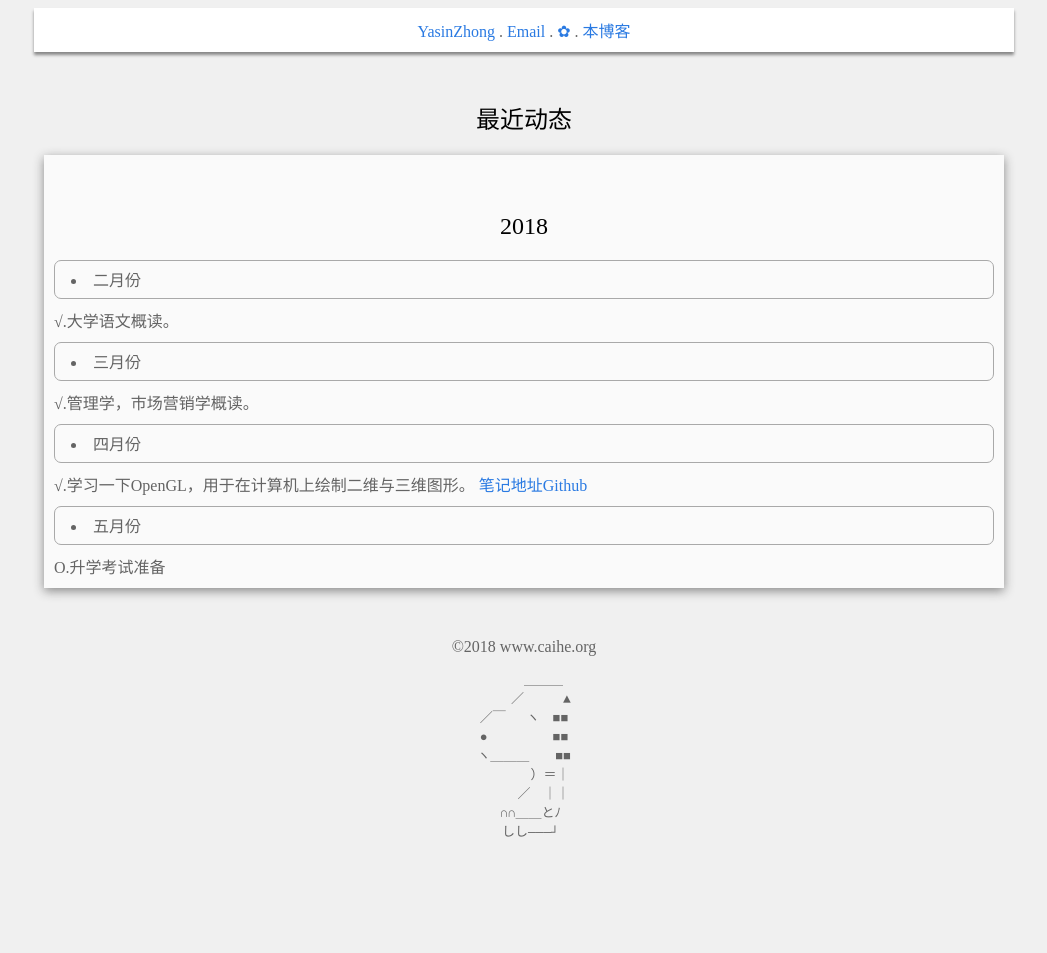
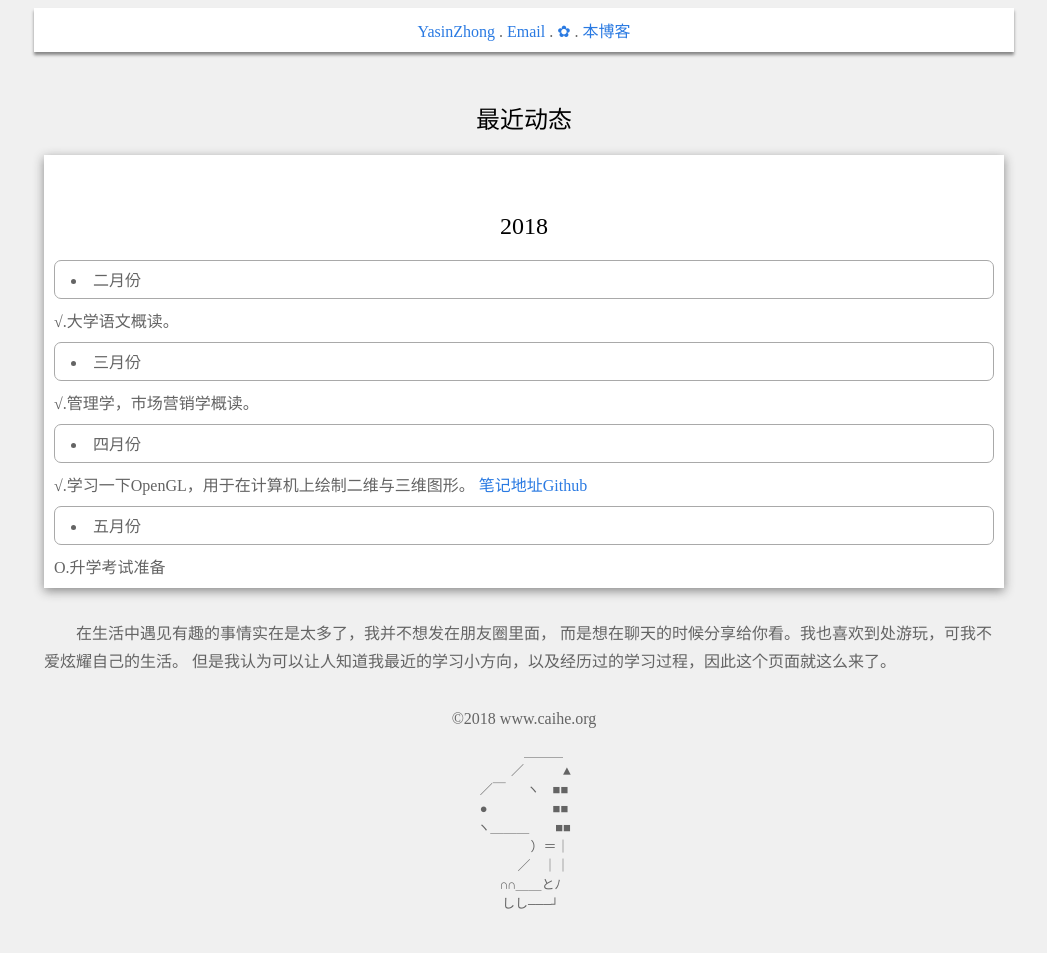
Before and after one commit to YasinZhong/yasinzhong.github.io, a Jekyll site: the page built from post0/MonthlyCalendar.html, in a window 1280 px wide. Shown: the whole page, without its empty margins (116-1163 px from the left). Built offline with Jekyll 4.4.1, drawn with Linux system fonts in a browser that asks for light colours; comment, search, counter and statistics services are not loaded; before the commit the page ends 900 px from its top, so only the background shows below that.

Commit message:
2018/05/04

```diff
--- a/_layouts/default-twit.html
+++ b/_layouts/default-twit.html
@@ -7,7 +7,7 @@
 	  .divider
 	  {
 	box-shadow: 0px 3px 10px #888888;
-	background-color:rgb(250,250,250);
+	background-color:white;
 	margin-left:0px;
 	margin-right:0px;
 	margin-bottom:2em;
--- a/_posts/2018-4-20-Reading.html
+++ b/_posts/2018-4-20-Reading.html
@@ -1,6 +1,6 @@
 ---
 layout: default
-title: 浅说读书
+title: 浅说阅读方法
 ---
 
 
--- a/post0/MonthlyCalendar.html
+++ b/post0/MonthlyCalendar.html
@@ -17,3 +17,9 @@ title: 最近动态
 	<li>五月份</li>
 	O.升学考试准备
 </div>
+
+<p>
+    在生活中遇见有趣的事情实在是太多了，我并不想发在朋友圈里面，
+	而是想在聊天的时候分享给你看。我也喜欢到处游玩，可我不爱炫耀自己的生活。
+	但是我认为可以让人知道我最近的学习小方向，以及经历过的学习过程，因此这个页面就这么来了。
+</p>
```
Also changed, not shown: _posts/2018-4-13-DK.html (added, +7 -0 lines), _posts/2018-4-15-You'llShine.html (added, +7 -0 lines).
